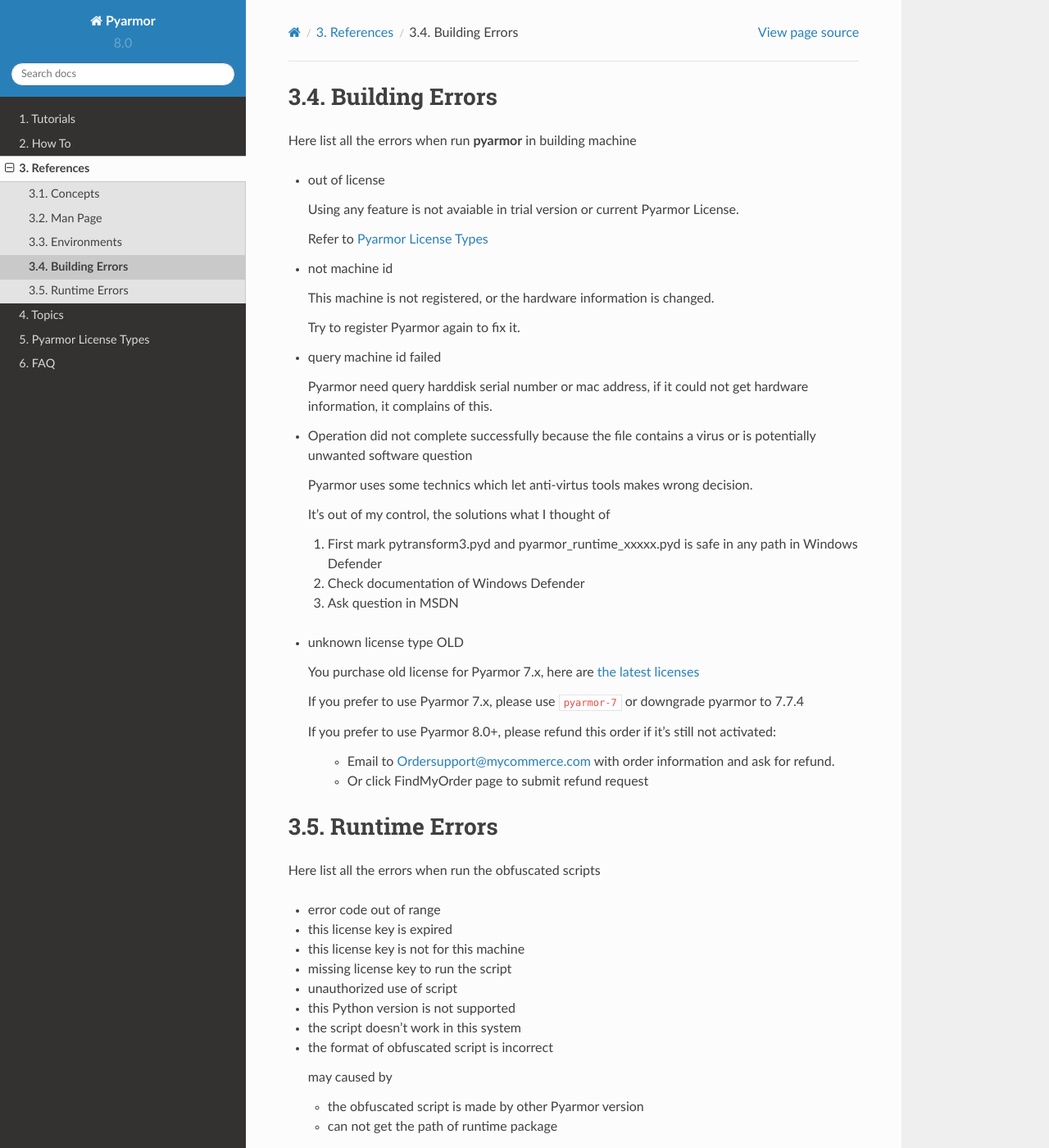
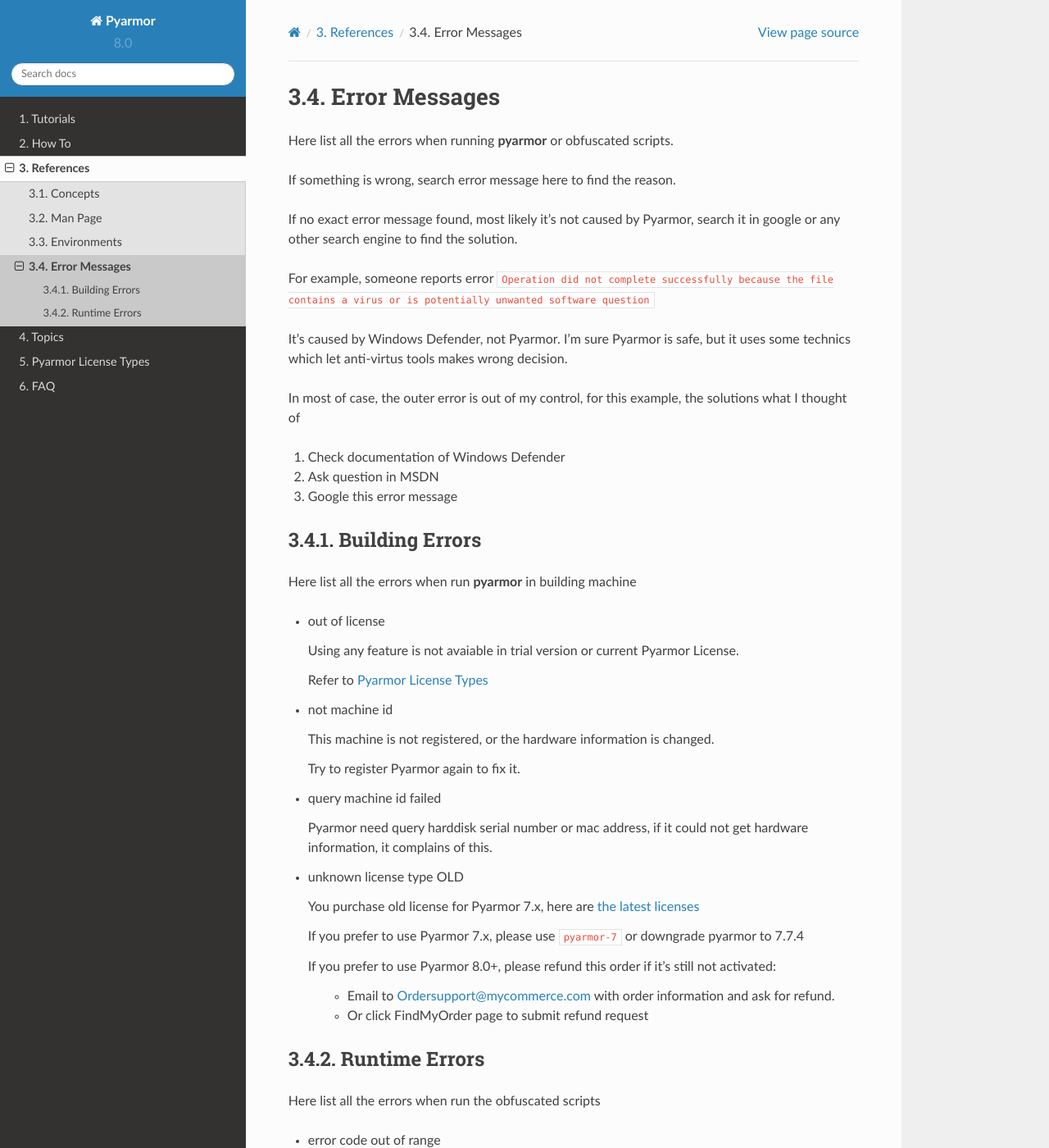
Before and after one commit to dashingsoft/pyarmor, a Sphinx documentation site: the page built from docs/reference/errors.rst, in a window 1280 px wide and 1400 px high. Shown: the whole window at 82% size. Built offline with Sphinx 7.4.7 and the Read the Docs theme 2.0.0, drawn with Linux system fonts in a browser that asks for light colours.

Commit message:
Refine errors

```diff
--- a/docs/reference/errors.rst
+++ b/docs/reference/errors.rst
@@ -1,6 +1,30 @@
-=================
- Building Errors
-=================
+================
+ Error Messages
+================
+
+Here list all the errors when running :command:`pyarmor` or obfuscated scripts.
+
+If something is wrong, search error message here to find the reason.
+
+If no exact error message found, most likely it's not caused by Pyarmor, search
+it in google or any other search engine to find the solution.
+
+For example, someone reports error ``Operation did not complete successfully
+because the file contains a virus or is potentially unwanted software question``
+
+It's caused by Windows Defender, not Pyarmor. I'm sure Pyarmor is safe, but it
+uses some technics which let anti-virtus tools makes wrong decision.
+
+In most of case, the outer error is out of my control, for this example, the
+solutions what I thought of
+
+1. Check documentation of Windows Defender
+2. Ask question in MSDN
+3. Google this error message
+
+
+Building Errors
+===============
 
 Here list all the errors when run :command:`pyarmor` in building machine
 
@@ -21,18 +45,6 @@
   Pyarmor need query harddisk serial number or mac address, if it could not get
   hardware information, it complains of this.
 
-* Operation did not complete successfully because the file contains a virus or
-  is potentially unwanted software question
-
-  Pyarmor uses some technics which let anti-virtus tools makes wrong decision.
-
-  It's out of my control, the solutions what I thought of
-
-  1. First mark pytransform3.pyd and pyarmor_runtime_xxxxx.pyd is safe in any
-     path in Windows Defender
-  2. Check documentation of Windows Defender
-  3. Ask question in MSDN
-
 * unknown license type OLD
 
   You purchase old license for Pyarmor 7.x, here are :doc:`the latest licenses
@@ -47,9 +59,8 @@
       refund.
     - Or click FindMyOrder page to submit refund request
 
-================
- Runtime Errors
-================
+Runtime Errors
+==============
 
 Here list all the errors when run the obfuscated scripts
 
```
